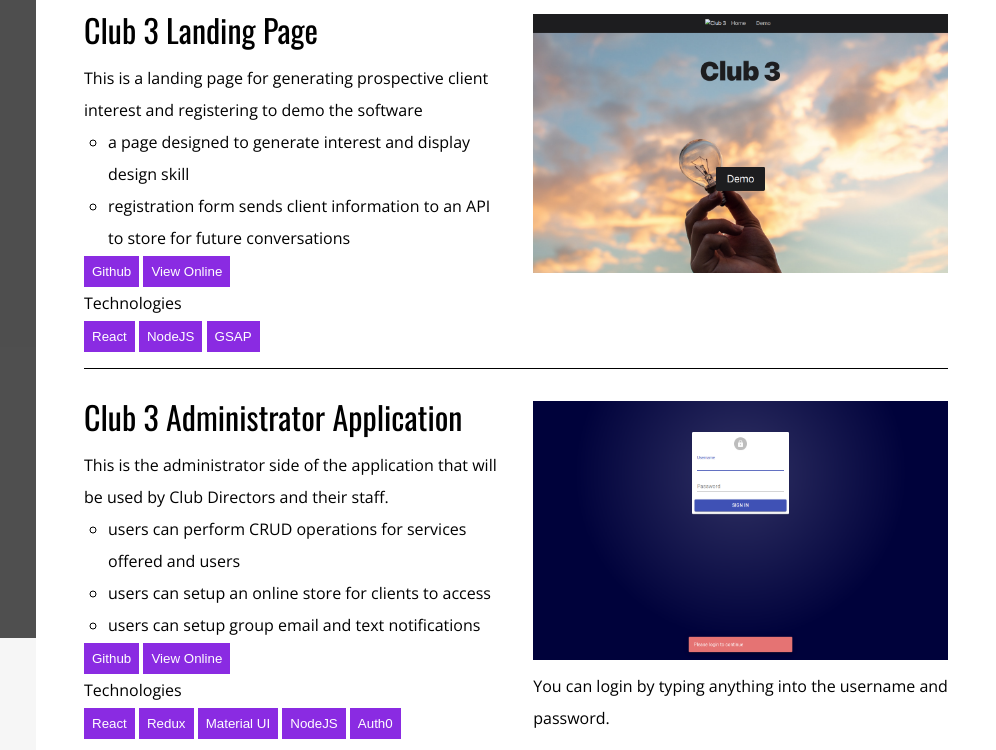
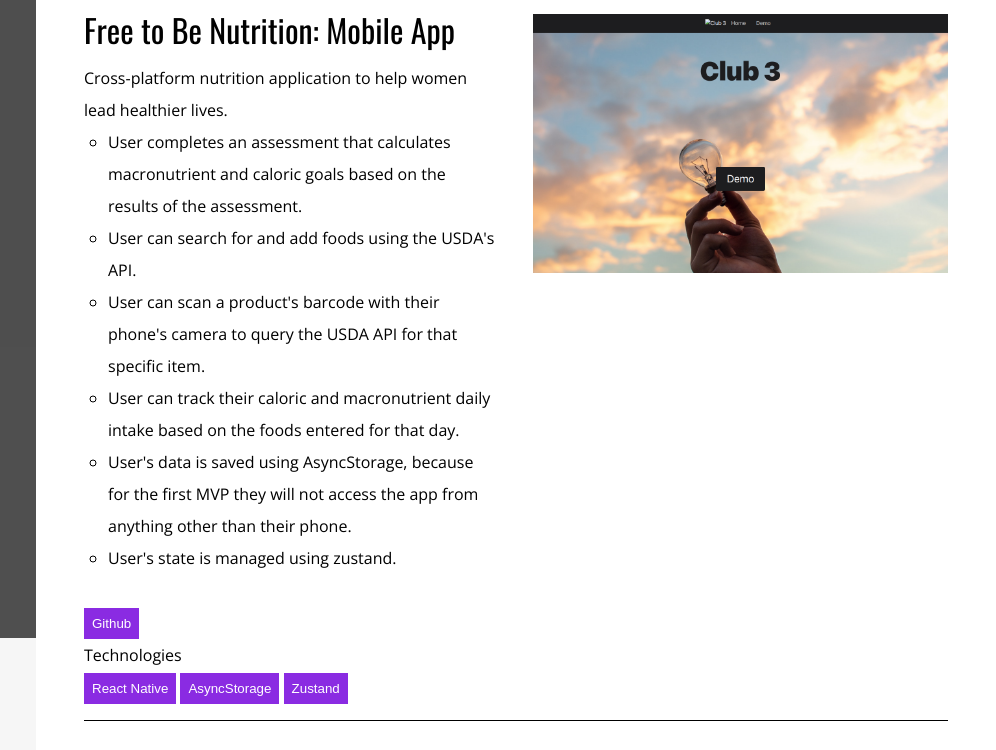
Before and after one commit to wb1110/portfolio, a website: page portfolio.html in a window 1280 px wide. Shown: the part 162-912 px from the top of the page, 284-1280 px from the left. Drawn offline with nearby package versions, Linux system fonts and the light colour scheme; grey boxes are pictures that could not be loaded.

Commit message:
projects update

```diff
--- a/portfolio.html
+++ b/portfolio.html
@@ -84,6 +84,34 @@
                 <p>You can see my work below.</p>
                 <div class="project__Container">
                     <div class="project__Half">
+                        <h2 class="portfolioh2">Free to Be Nutrition: Mobile App</h2>
+                        <p>Cross-platform nutrition application to help women lead healthier lives.</p>
+                        <ul class="project__List">
+                            <li>User completes an assessment that calculates macronutrient and caloric goals based on the results of the assessment.</li>
+                            <li>User can search for and add foods using the USDA's API.</li>
+                            <li>User can scan a product's barcode with their phone's camera to query the USDA API for that specific item.</li>
+                            <li>User can track their caloric and macronutrient daily intake based on the foods entered for that day.</li>
+                            <li>User's data is saved using AsyncStorage, because for the first MVP they will not access the app from anything other than their phone.</li>
+                            <li>User's state is managed using zustand.</li>
+                        </ul>
+                        <br>
+                        <div>
+                            <a href="https://github.com/wb1110/freetobe" target="_blank"><button class="portfolio__Button">Github</button></a>
+                        </div>
+
+                        <p>Technologies</p>
+                        <div>
+                            <a href="https://reactnative.dev/" target="_blank"><button class="portfolio__Button">React Native</button></a>
+                            <a href="https://github.com/react-native-async-storage/async-storage" target="_blank"><button class="portfolio__Button">AsyncStorage</button></a>
+                            <a href="https://github.com/pmndrs/zustand" target="_blank"><button class="portfolio__Button">Zustand</button></a>
+                        </div>
+                    </div>
+                    <div class="project__Half">
+                        <a href="https://club3.vercel.app/" target="_blank"><img class="club3landing" src="/images/club3landing.jpg" alt="Club 3 Landing Page"></a>
+                    </div>
+                </div>
+                <div class="project__Container">
+                    <div class="project__Half">
                         <h2 class="portfolioh2">Club 3 Landing Page</h2>
                         <p>This is a landing page for generating prospective client interest and registering to demo the software</p>
                         <ul class="project__List">
@@ -106,7 +134,7 @@
                         <a href="https://club3.vercel.app/" target="_blank"><img class="club3landing" src="/images/club3landing.jpg" alt="Club 3 Landing Page"></a>
                     </div>
                 </div>
-                <div class="project__Container">
+                <!-- <div class="project__Container">
                     <div class="project__Half">
                         <h2 class="portfolioh2">Club 3 Administrator Application</h2>
                         <p>This is the administrator side of the application that will be used by Club Directors and their staff.</p>
@@ -133,7 +161,7 @@
                         <a href="https://club3admin.vercel.app/#/login" target="_blank"><img class="club3landing" src="/images/club3admin.png" alt="Club 3 Administrator Application"></a>
                         <p>You can login by typing anything into the username and password.</p>
                     </div>
-                </div>
+                </div> -->
             </section>
         </div>
     </body>
```
